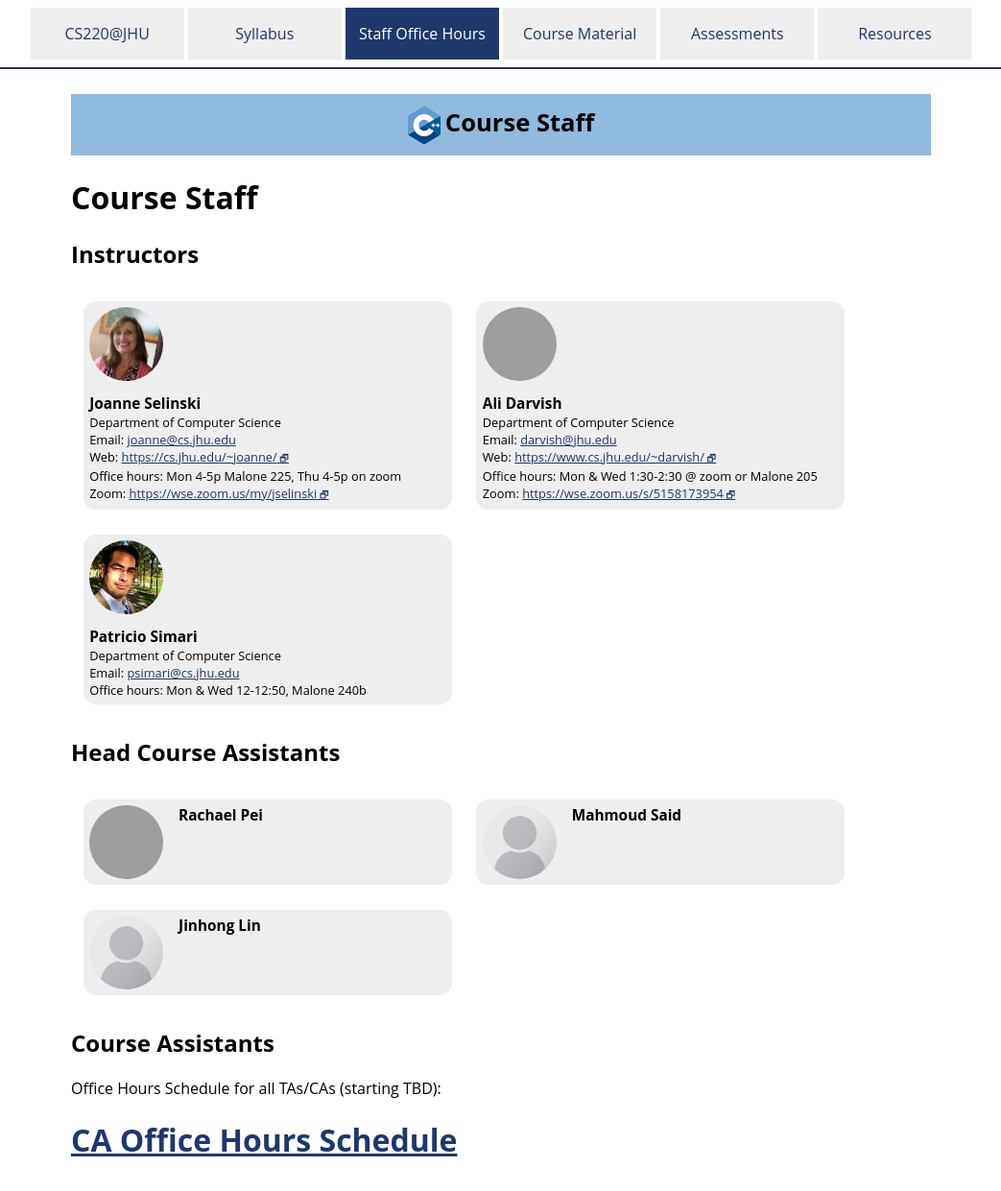
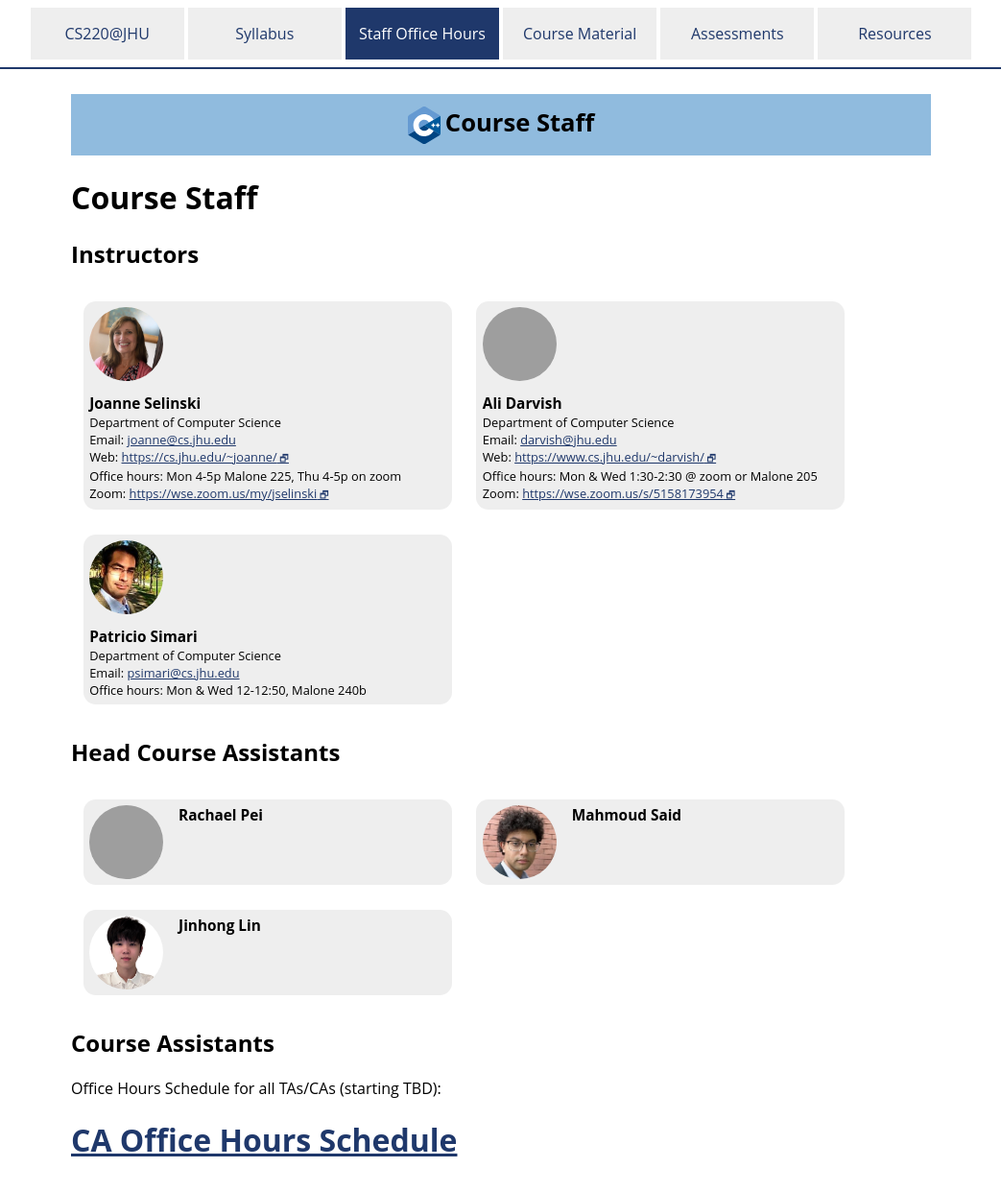
Before and after one commit to jhu-ip/cs220-f25, a Jekyll site: the page built from staff.md, in a window 1280 px wide. Shown: the whole page at 96% size, without its empty margins (118-1161 px from the left). Built offline with Jekyll 4.4.1, drawn with Linux system fonts in a browser that asks for light colours; grey boxes are pictures that could not be loaded.

Commit message:
added staff pix

```diff
--- a/staff.md
+++ b/staff.md
@@ -61,14 +61,14 @@ show_in_nav: false
 </div>
 
 <div class="card">
-  <img alt="Mahmoud Said" src="{{site.baseurl}}/img/staffpix/placeholder.jpg">
+  <img alt="Mahmoud Said" src="{{site.baseurl}}/img/staffpix/mahmoud.jpg">
   <div class="details">
    <span class="name_and_role">Mahmoud Said</span><br>
   </div>
 </div>
 
 <div class="card">
-  <img alt="Jinhong Lin" src="{{site.baseurl}}/img/staffpix/placeholder.jpg">
+  <img alt="Jinhong Lin" src="{{site.baseurl}}/img/staffpix/jinhong.jpg">
   <div class="details">
    <span class="name_and_role">Jinhong Lin</span><br>
   </div>
```
Also changed, not shown: img/staffpix/jinhong.jpg, img/staffpix/mahmoud.jpg (added).
